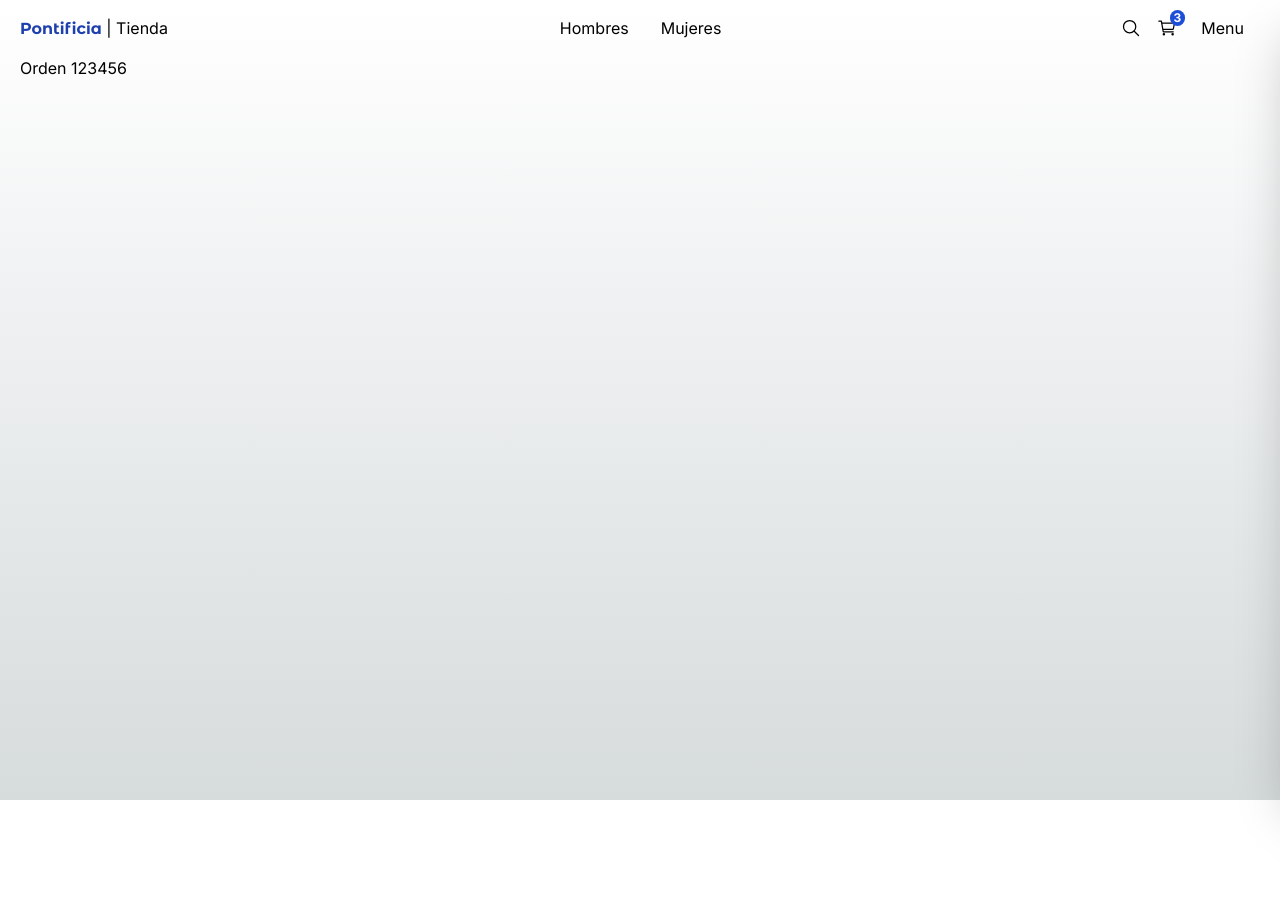
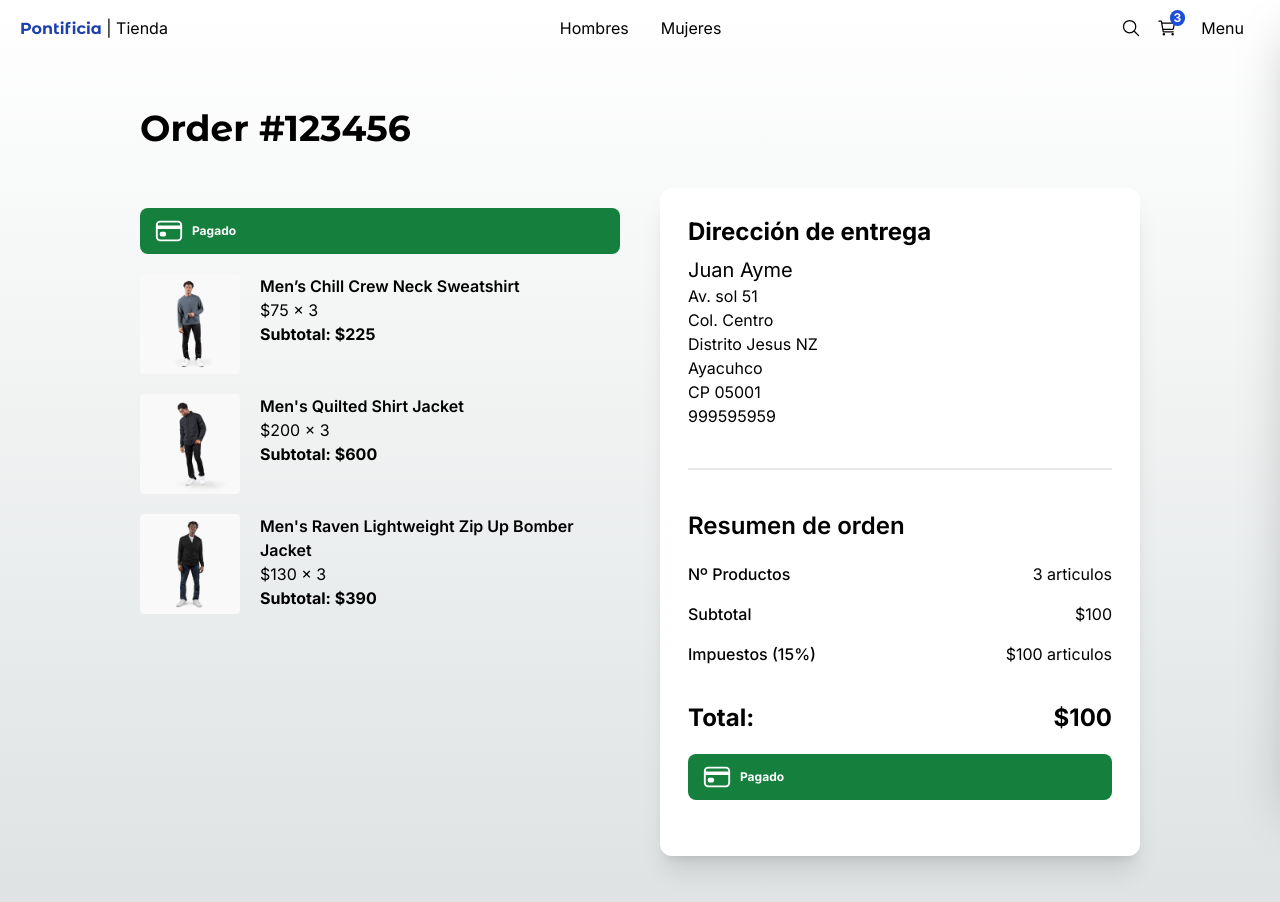
Before and after one commit to Juan-Ayme/e-comerce, a Next.js app: page /orders/123456 in a window 1280 px wide. Shown: the top 902 px of the page. Before the commit the page ends 800 px from the top, so only its background shows below. Built offline with nearby package versions, Linux system fonts and the light colour scheme.

Commit message:
Pantalla de carrito de compras vacio

```diff
--- a/src/app/(shop)/cart/page.tsx
+++ b/src/app/(shop)/cart/page.tsx
@@ -3,6 +3,7 @@
 import Image from "next/image";
 import Link from "next/link";
 import { SlArrowLeftCircle, SlTrash } from "react-icons/sl";
+import {redirect} from "next/navigation";
 
 const productInCart =[
   initialData.products[0],
@@ -11,6 +12,9 @@
 ]
 
 export default function AdminPage(){
+
+    //redirect('/empty'); si no hay productos en el carrito
+
   return (
     <div className="flex justify-center items-center mb-72 px-10 sm:px-0">
 
--- a/src/app/(shop)/category/[id]/page.tsx
+++ b/src/app/(shop)/category/[id]/page.tsx
@@ -64,26 +64,26 @@
       <Disclosure>
         {({ open }) => (
           <>
-            <Disclosure.Button className="flex justify-between w-full px-4 py-2 text-sm font-medium text-left text-black bg-white rounded-lg hover:bg-gray-200 focus:outline-none focus-visible:ring focus-visible:ring-purple-500 focus-visible:ring-opacity-75">
+            <Disclosure.Button className="mb-2 flex justify-between w-full px-4 py-2 text-sm font-medium text-left text-black bg-gray-200 rounded-lg hover:bg-blue-500 hover:text-white focus:outline-none focus-visible:ring focus-visible:ring-purple-500 focus-visible:ring-opacity-75">
               <span>Filtrar por tipo</span>
-              <ChevronDownIcon className={`${open ? 'transform rotate-180' : ''} w-5 h-5 text-black`}/>
+              <ChevronDownIcon className={`${open ? 'transform rotate-180' : ''} w-5 h-5 text-black `}/>
             </Disclosure.Button>
             <Disclosure.Panel className="px-4 pt-4 pb-2 text-gray-500">
               <div>
                 <input type="checkbox" id="pants" name="type" value="pants" checked={selectTypes.includes('pants')} onChange={() => typeChange('pants')} />
-                <label htmlFor="pants">Pantalones</label>
+                <label htmlFor="pants" className="px-1">Pantalones</label>
               </div>
               <div>
                 <input type="checkbox" id="shirts" name="type" value="shirts" checked={selectTypes.includes('shirts')} onChange={() => typeChange('shirts')} />
-                <label htmlFor="shirts">Camisas</label>
+                <label htmlFor="shirts" className="px-1">Camisas</label>
               </div>
               <div>
                 <input type="checkbox" id="hoodies" name="type" value="hoodies" checked={selectTypes.includes('hoodies')} onChange={() => typeChange('hoodies')} />
-                <label htmlFor="hoodies">Sudaderas</label>
+                <label htmlFor="hoodies" className="px-1">Sudaderas</label>
               </div>
-              <div>
+              <div  >
                 <input type="checkbox" id="hats" name="type" value="hats" checked={selectTypes.includes('hats')} onChange={() => typeChange('hats')} />
-                <label htmlFor="hats">Sombreros</label>
+                <label htmlFor="hats" className="px-1">Sombreros</label>
               </div>
             </Disclosure.Panel>
           </>
--- a/src/app/(shop)/empty/page.tsx
+++ b/src/app/(shop)/empty/page.tsx
@@ -1,7 +1,24 @@
+import {IoCardOutline} from "react-icons/io5";
+import Link from "next/link";
+import {CiShoppingCart} from "react-icons/ci";
+
 export default function AdminPage(){
   return (
-    <div>
-      <h1>Empty Page</h1>
+    <div className="flex justify-center items-center  h-[800px] ">
+        <CiShoppingCart size={100} className="mx-5"/>
+
+        <div className="flex flex-col items-center">
+            <h1 className="text-xl font-semibold">
+                Tu carrito esta vacio
+            </h1>
+
+            <Link
+                href="/"
+                className="text-blue-600 mt-2 text-4xl"
+            >
+                Regresar
+            </Link>
+        </div>
     </div>
   );
 }
--- a/src/app/(shop)/orders/[id]/page.tsx
+++ b/src/app/(shop)/orders/[id]/page.tsx
@@ -1,14 +1,123 @@
+import { Title } from "@/components";
+import { initialData } from "@/seed/seed";
+import Image from "next/image";
+import Link from "next/link";
+import { SlArrowLeftCircle} from "react-icons/sl";
+import clsx from "clsx";
+import {IoCardOutline} from "react-icons/io5";
 
-interface  Props {
-    params: {
-        id: string;
+const productInCart =[
+    initialData.products[0],
+    initialData.products[1],
+    initialData.products[2],
+]
+
+interface Props {
+    params:{
+        id: string; // por que id por es el argumento que le di o el nombre de la carpeta
     }
 }
 
+
 export default function AdminPage({params}: Props){
-  return (
-    <div>
-      <h1>Orden {params.id}</h1>
-    </div>
-  );
+
+    const {id} = params;
+    //Todo: verificar
+    //redirect(/) si no existe la orden o es otra eprsona
+    return (
+        <div className="flex justify-center items-center mb-72 px-10 sm:px-0">
+
+            <div className="flex flex-col w-[1000px]">
+                <Title title={`Order #${id}`}/>
+
+                <div className="grid grid-cols-1 sm:grid-cols-2 gap-10">
+
+                    {/**Carrrito */}
+                    <div className="flex flex-col mt-5">
+
+                        <div className={
+                            clsx(
+                                "flex items-center rounded-lg py-2 px-3.5 text-xs font-bold text-white mb-5",
+                                {
+                                    'bg-red-500':false,//pendiente de pago
+                                    'bg-green-700':true,//pagado
+                                }
+                            )
+                        }>
+                            <IoCardOutline size={30}/>
+                            <span className="mx-2"> Pagado</span>
+                        </div>
+
+                        {/**Items */}
+                        {
+                            productInCart.map(product =>(
+                                <div key={product.slug} className="flex mb-5">
+                                    <Image
+                                        src={`/products/${product.images[0]}`}
+                                        alt={product.title}
+                                        width={100}
+                                        height={100}
+                                        style={{
+                                            width: '100px',
+                                            height: '100px'
+                                        }}
+                                        className="mr-5 rounded"
+                                    />
+                                    <div>
+                                        <p className=" font-semibold">{product.title} </p>
+                                        <p>${product.price} x 3 </p>
+                                        <p className="font-bold">Subtotal: ${product.price *3} </p>
+                                    </div>
+                                </div>
+                            ))
+                        }
+                    </div>
+
+                    {/**Checkout - Resumen de orden*/}
+                    <div className="bg-white rounded-xl shadow-xl p-7 flex flex-col ">
+
+                        <h2 className="text-2xl mb-2 font-bold">Dirección de entrega</h2>
+                        <div className="mb-10 ">
+                            <p className="text-xl">Juan Ayme</p>
+                            <p>Av. sol 51</p>
+                            <p>Col. Centro</p>
+                            <p>Distrito Jesus NZ</p>
+                            <p>Ayacuhco</p>
+                            <p>CP 05001</p>
+                            <p>999595959</p>
+                        </div>
+                        <div className="w-full h-0.5 rounded bg-gray-200 mb-10"/>
+                        <h2 className="text-2xl mb-5 font-semibold">Resumen de orden</h2>
+                        <div className="grid grid-cols-2 gap-y-4 w-full">
+                            <span className="font-medium">Nº Productos </span>
+                            <span className="text-right">{productInCart.length} articulos</span>
+
+                            <span className="font-medium">Subtotal</span>
+                            <span className="text-right">$100 </span>
+
+                            <span className="font-medium">Impuestos (15%) </span>
+                            <span className="text-right">$100 articulos</span>
+
+                            <span className="mt-5 text-2xl font-bold">Total:</span>
+                            <span className="mt-5 text-2xl text-right font-bold">$100 </span>
+                        </div>
+                        <div className="mt-5 mb-2 w-full">
+                            <div className={
+                                clsx(
+                                    "flex items-center rounded-lg py-2 px-3.5 text-xs font-bold text-white mb-5",
+                                    {
+                                        'bg-red-500': false,//pendiente de pago
+                                        'bg-green-700': true,//pagado
+                                    }
+                                )
+                            }>
+                                <IoCardOutline size={30}/>
+                                <span className="mx-2"> Pagado</span>
+                            </div>
+                        </div>
+                    </div>
+                </div>
+            </div>
+        </div>
+    );
 }
--- a/src/app/(shop)/orders/page.tsx
+++ b/src/app/(shop)/orders/page.tsx
@@ -1,7 +1,76 @@
-export default function AdminPage(){
-  return (
-    <div>
-      <h1>Listado de ordenes</h1>
-    </div>
-  );
+import { Title } from '@/components';
+
+import Link from 'next/link';
+import { IoCardOutline } from 'react-icons/io5';
+
+export default function Orders() {
+    return (
+        <>
+            <Title title="Orders" />
+
+            <div className="mb-10">
+                <table className="min-w-full">
+                    <thead className="bg-gray-200 border-b">
+                    <tr>
+                        <th scope="col" className="text-sm font-medium text-gray-900 px-6 py-4 text-left">
+                            #ID
+                        </th>
+                        <th scope="col" className="text-sm font-medium text-gray-900 px-6 py-4 text-left">
+                            Nombre completo
+                        </th>
+                        <th scope="col" className="text-sm font-medium text-gray-900 px-6 py-4 text-left">
+                            Estado
+                        </th>
+                        <th scope="col" className="text-sm font-medium text-gray-900 px-6 py-4 text-left">
+                            Opciones
+                        </th>
+                    </tr>
+                    </thead>
+                    <tbody>
+
+                    <tr className="bg-white border-b transition duration-300 ease-in-out hover:bg-gray-100">
+
+                        <td className="px-6 py-4 whitespace-nowrap text-sm font-medium text-gray-900">1</td>
+                        <td className="text-sm text-gray-900 font-light px-6 py-4 whitespace-nowrap">
+                            Mark
+                        </td>
+                        <td className="flex items-center text-sm  text-gray-900 font-light px-6 py-4 whitespace-nowrap">
+
+                            <IoCardOutline className="text-green-800" size={20} />
+                            <span className='mx-2 text-green-800 font-bold'>Pagada</span>
+
+                        </td>
+                        <td className="text-sm text-gray-900 font-light px-6 ">
+                            <Link href="/orders/123456" className="hover:underline">
+                                Ver orden
+                            </Link>
+                        </td>
+
+                    </tr>
+
+                    <tr className="bg-white border-b transition duration-300 ease-in-out hover:bg-gray-100">
+
+                        <td className="px-6 py-4 whitespace-nowrap text-sm font-medium text-gray-900">1</td>
+                        <td className="text-sm text-gray-900 font-light px-6 py-4 whitespace-nowrap">
+                            Mark
+                        </td>
+                        <td className="flex items-center text-sm text-gray-900 font-light px-6 py-4 whitespace-nowrap">
+
+                            <IoCardOutline className="text-red-800 " size={20}/>
+                            <span className='mx-2 text-red-800 font-bold'>No Pagada</span>
+
+                        </td>
+                        <td className="text-sm text-gray-900 font-light px-6 ">
+                            <Link href="/orders/123456" className="hover:underline">
+                                Ver orden
+                            </Link>
+                        </td>
+
+                    </tr>
+
+                    </tbody>
+                </table>
+            </div>
+        </>
+    );
 }
```
